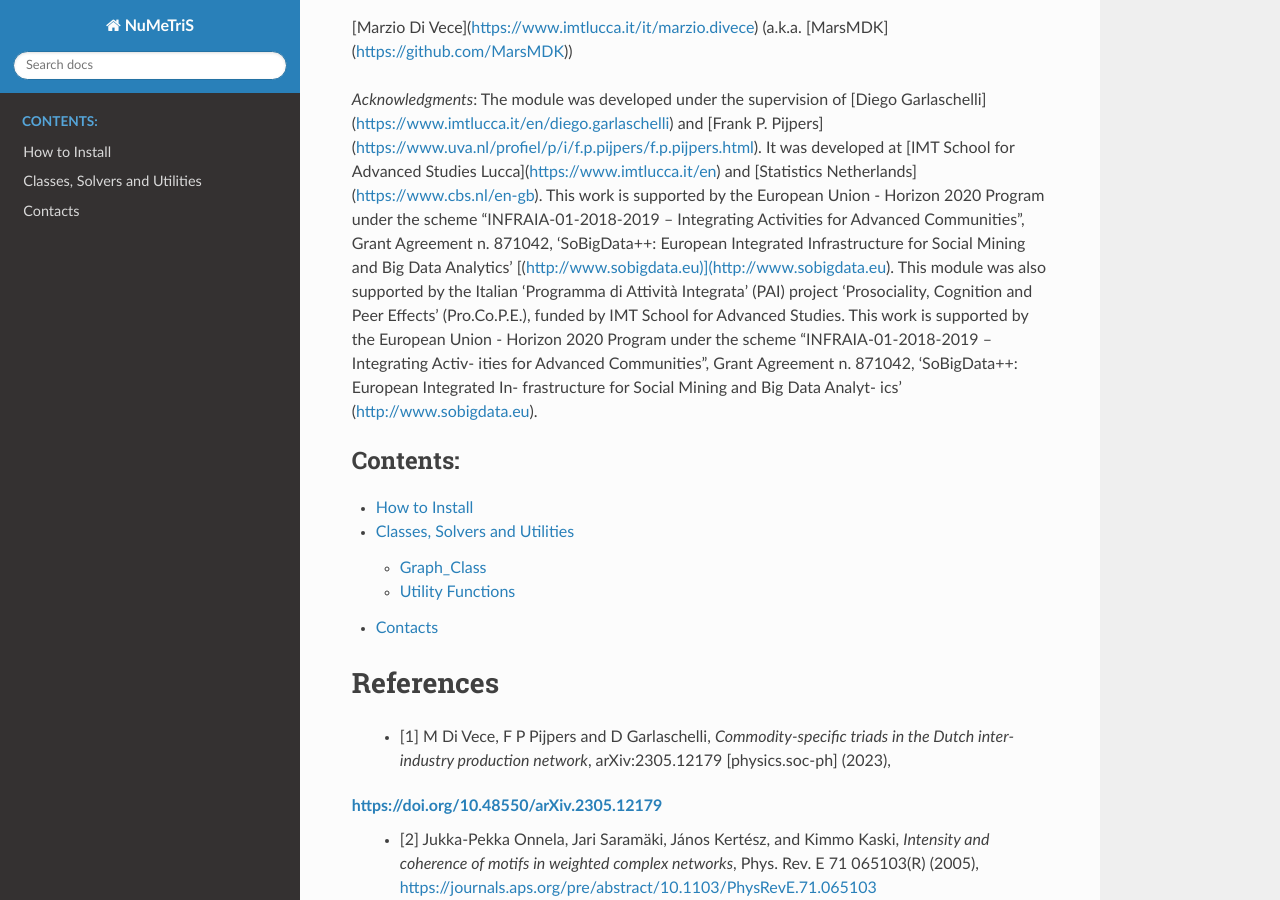
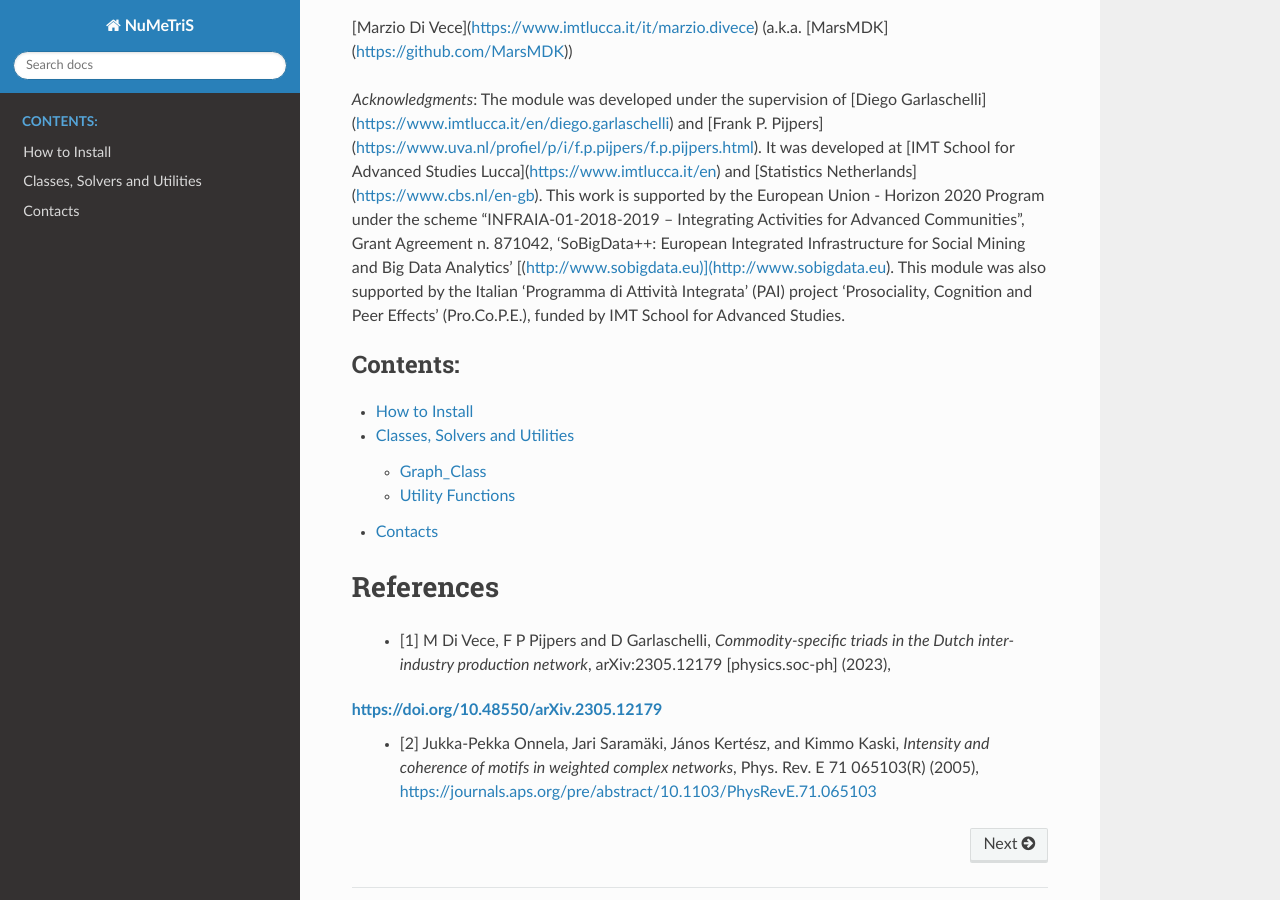
Before and after one commit to MarsMDK/NuMeTriS, a Sphinx documentation site: the page built from docs/source/index.rst, in a window 1280 px wide and 900 px high, scrolled down 4599 px. Built offline with Sphinx 7.4.7 and the Read the Docs theme 2.0.0, drawn with Linux system fonts in a browser that asks for light colours; pages that are not in the unit, such as notebooks, are missing from menus.

Commit message:
Update index.rst

```diff
--- a/docs/source/index.rst
+++ b/docs/source/index.rst
@@ -182,13 +182,6 @@ Credits
 The module was developed under the supervision of [Diego Garlaschelli](https://www.imtlucca.it/en/diego.garlaschelli) and [Frank P. Pijpers](https://www.uva.nl/profiel/p/i/f.p.pijpers/f.p.pijpers.html).
 It was developed at [IMT School for Advanced Studies Lucca](https://www.imtlucca.it/en) and [Statistics Netherlands](https://www.cbs.nl/en-gb).
 This work is supported by the European Union - Horizon 2020 Program under the scheme “INFRAIA-01-2018-2019 – Integrating Activities for Advanced Communities”, Grant Agreement n. 871042, ‘SoBigData++: European Integrated Infrastructure for Social Mining and Big Data Analytics’ [(http://www.sobigdata.eu)](http://www.sobigdata.eu). This module was also supported by the Italian ‘Programma di Attività Integrata’ (PAI) project ‘Prosociality, Cognition and Peer Effects’ (Pro.Co.P.E.), funded by IMT School for Advanced Studies.
-This work is supported by the
-European Union - Horizon 2020 Program under the
-scheme “INFRAIA-01-2018-2019 – Integrating Activ-
-ities for Advanced Communities”, Grant Agreement
-n. 871042, ‘SoBigData++: European Integrated In-
-frastructure for Social Mining and Big Data Analyt-
-ics’ (http://www.sobigdata.eu).
 
 
 Guide
```
